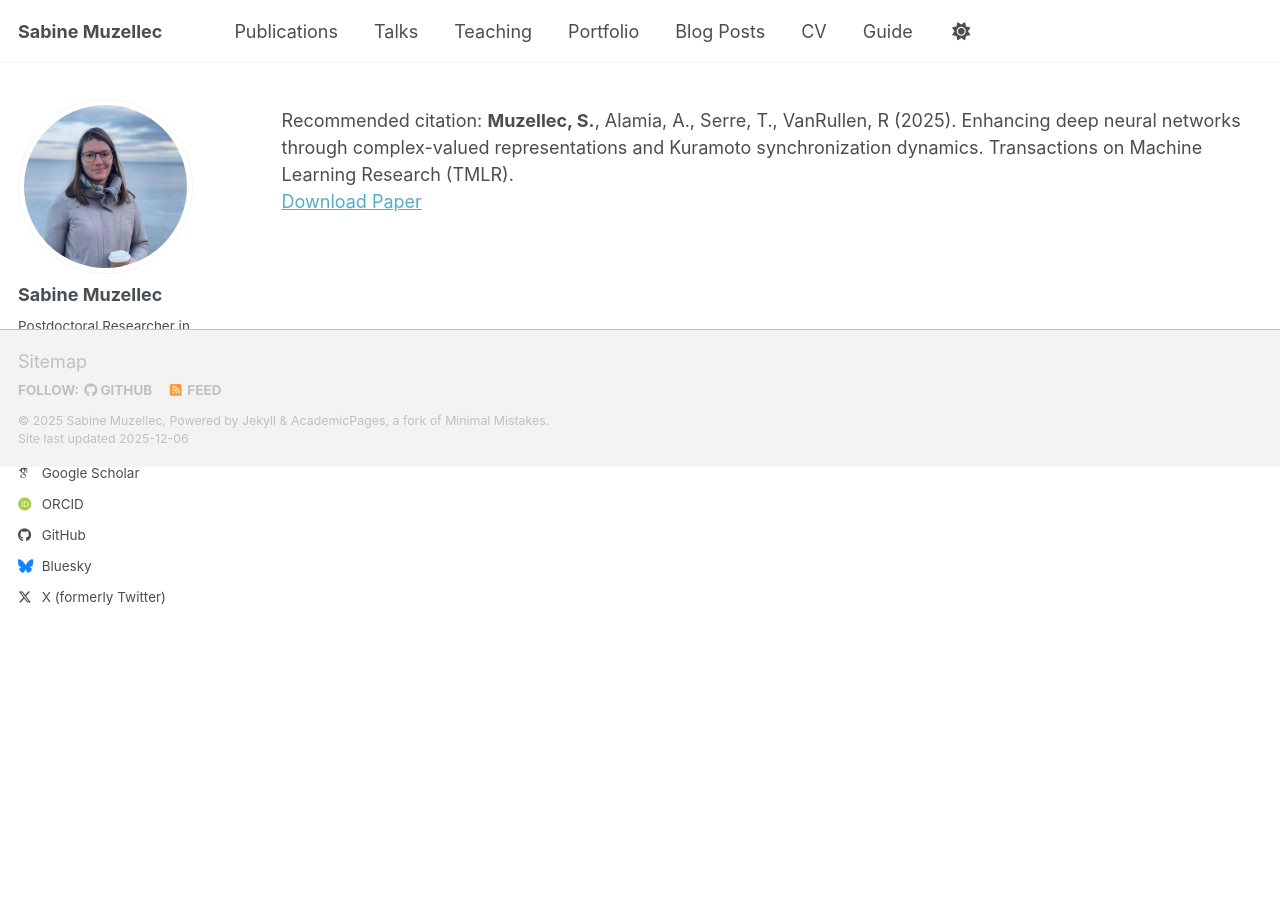
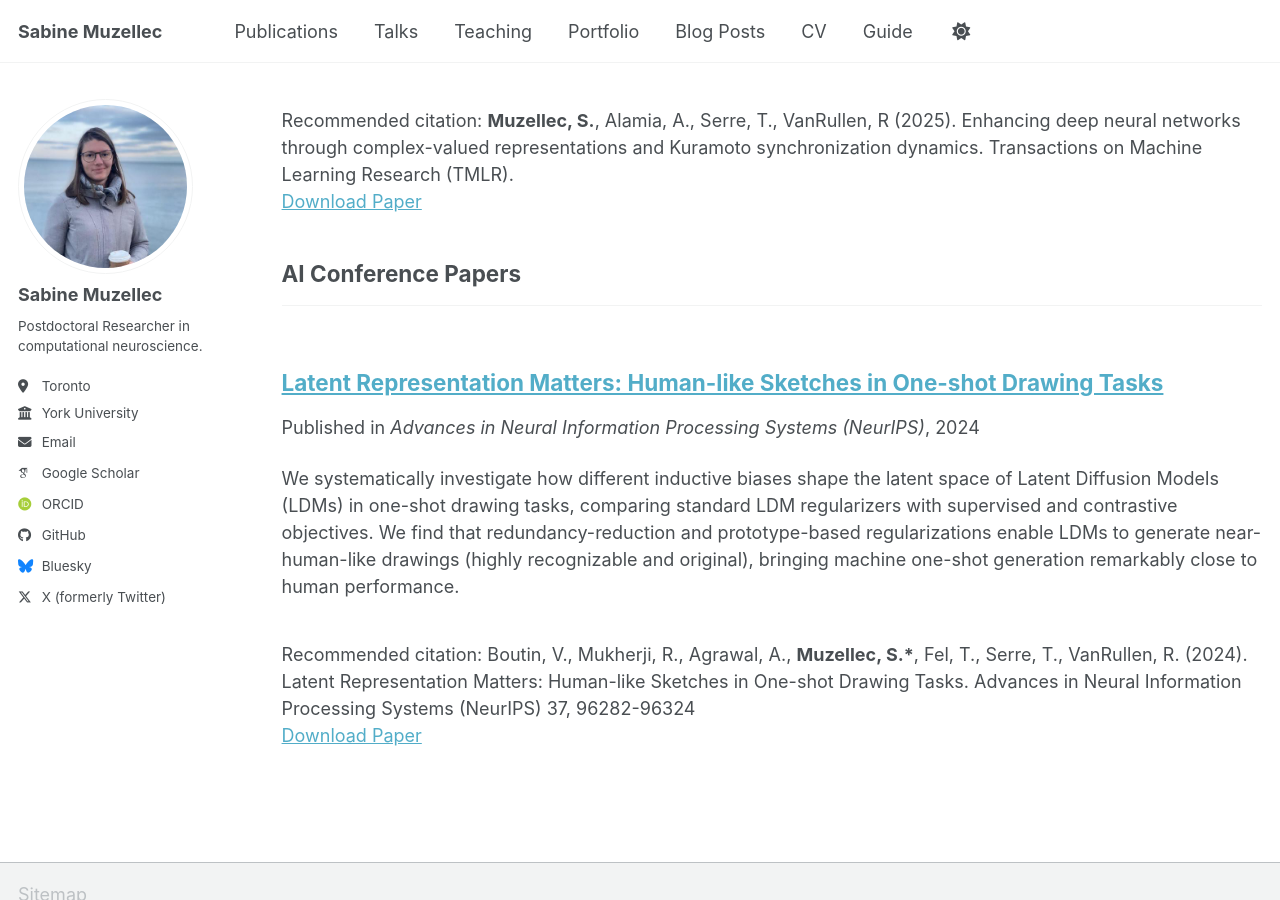
Before and after one commit to S4b1n3/S4b1n3.github.io, a Jekyll site: the page built from _pages/publications.html, in a window 1280 px wide and 900 px high, scrolled down 2770 px. Built offline with Jekyll 4.4.1, drawn with Linux system fonts in a browser that asks for light colours; some web fonts are replaced; a script bundle is joined from its source files by our own code; library files that are not in the unit come from our copies.

Commit message:
adding latent diff

```diff
--- a/_config.yml
+++ b/_config.yml
@@ -90,8 +90,10 @@ publication_category:
     title: 'Books'
   manuscripts:
     title: 'Journal Articles'
-  conferences:
-    title: 'Conference Papers'
+  ai_conferences:
+    title: 'AI Conference Papers'
+  neuro_conferences:
+    title: 'Neuroscience Conference Papers'
 
 # Site Settings
 teaser                   :  # filename of teaser fallback teaser image placed in /images/ for social media previews
--- /dev/null
+++ b/_publications/latents.md
@@ -0,0 +1,14 @@
+---
+title: "Latent Representation Matters: Human-like Sketches in One-shot Drawing Tasks"
+collection: publications
+category: ai_conferences
+permalink: /publication/latents
+excerpt: 'We systematically investigate how different inductive biases shape the latent space of Latent Diffusion Models (LDMs) in one-shot drawing tasks, comparing standard LDM regularizers with supervised and contrastive objectives. We find that redundancy-reduction and prototype-based regularizations enable LDMs to generate near-human-like drawings (highly recognizable and original), bringing machine one-shot generation remarkably close to human performance.'
+date: 2024-12-16
+venue: 'Advances in Neural Information Processing Systems (NeurIPS)'
+paperurl: 'https://proceedings.neurips.cc/paper_files/paper/2024/file/ae90d88755e0eaeb9121712fbac4e8de-Paper-Conference.pdf'
+citation: 'Boutin, V., Mukherji, R., Agrawal, A., <strong>Muzellec, S.*</strong>, Fel, T., Serre, T., VanRullen, R. (2024). Latent Representation Matters: Human-like Sketches in One-shot Drawing Tasks. Advances in Neural Information Processing Systems (NeurIPS) 37, 96282-96324'
+featured: false
+---
+
+The contents above will be part of a list of publications, if the user clicks the link for the publication than the contents of section will be rendered as a full page, allowing you to provide more information about the paper for the reader. When publications are displayed as a single page, the contents of the above "citation" field will automatically be included below this section in a smaller font.
```
